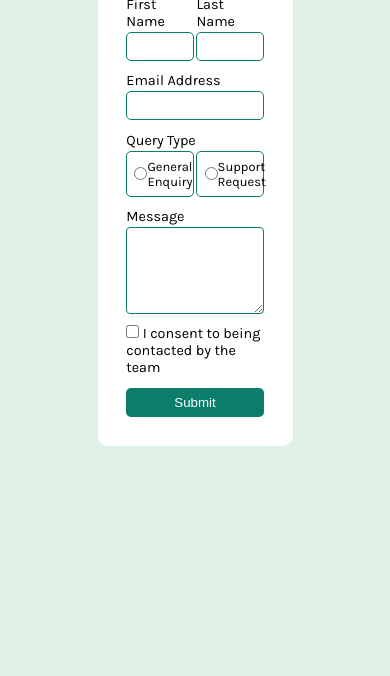
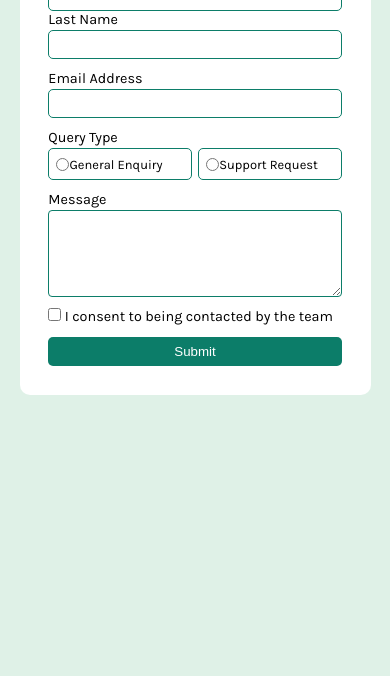
Before and after one commit to ajeeshakshay/Contact-form, a plain HTML site: page index.html in a window 390 px wide. Shown: the part 168-844 px from the top of the page. Drawn offline with Linux system fonts and the light colour scheme.

Commit message:
Responsiveness

```diff
--- a/style.css
+++ b/style.css
@@ -138,3 +138,22 @@ button:hover{
 .hidden{
     display: none;;
 }
+
+@media(max-width: 600px){
+    .contact_container{
+        width: 90%;
+        min-width: 300px;
+    }
+    .name-field {
+        display: flex;
+        flex-direction: column;
+        margin: 0.8rem 0 0.8rem 0;
+    }
+    .first-name-field{
+        width: 100%;
+    }
+
+    .last-name-field{
+        width: 100%;
+    }
+}
```
Also changed, not shown: 1 other file.
